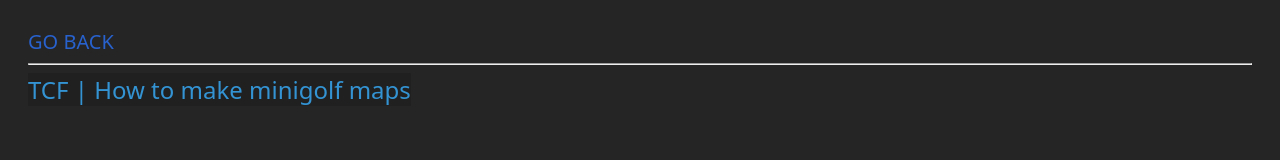
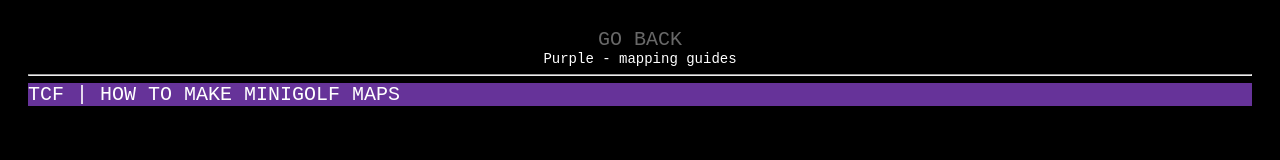
Before and after one commit to AwertaDreams/awertadreams.github.io, a plain HTML site: page guide_picker.html in a window 1280 px wide. Drawn offline with Linux system fonts and the light colour scheme.

Commit message:
Add files via upload

```diff
--- a/global.css
+++ b/global.css
@@ -1,8 +1,33 @@
 body {
-    background-color: #252525;
+    background-color: #000000;
     color: white;
-    font-family:system-ui, -apple-system, BlinkMacSystemFont, 'Segoe UI', Roboto, Oxygen, Ubuntu, Cantarell, 'Open Sans', 'Helvetica Neue', sans-serif;
+    font-family: monospace;
+    font-size: 14px;
     padding: 20px;
+    text-align: center;
+}
+
+body.home {
+    padding: 0px;
+    margin: 0;
+}
+
+.home-wrapper {
+    width: 100%;
+    height: 100vh;
+
+    display: flex;
+    flex-direction: column;
+    justify-content: center;
+    align-items: center;
+
+    text-align: center;
+}
+
+.wrapper-info {
+    display: flex;
+    flex-direction: column;
+    gap: 1px;
 }
 
 h1,h2,h3,h4 {
@@ -14,22 +39,26 @@ li {
     list-style: none;
 }
 
+li.guide_picker {
+    text-align: left;
+}
+
+a.guide_article {
+    color: white;
+    display: block;
+    width: 100%;
+    background-color: rebeccapurple;
+}
+
+
 a {
     text-decoration: none;
     text-transform: uppercase;
-    color: rgb(40, 98, 206);
+    color: rgb(104, 104, 104);
     font-size: 20px;
     transition: 0.1s;
 }
 
-a.normal {
-    text-decoration: none;
-    color: rgb(51, 147, 211);
-    font-size: 24px;
-    text-transform: none;
-    background-color: rgb(32, 32, 32);
-
-}
 
 a:hover {
     color: white;
@@ -37,16 +66,15 @@ a:hover {
 
 code {
     background-color: black;
-    padding: 5px;
     color: rgb(0, 255, 0);
 }
 
-img {
+img.g {
     padding: 10px;
     transition: 0.3s;
 }
 
-img:hover {
+img.g:hover {
     width: 60%;
 }
 
--- a/guide_picker.html
+++ b/guide_picker.html
@@ -8,9 +8,11 @@
 </head>
 <body>
     <a href="./index.html">Go back</a>
+    <br>
+    <span>Purple - mapping guides</span>
     <hr>
-    <li>
-        <a href="./guides/minigolf.html" class="normal">TCF | How to make minigolf maps</a>
+    <li class="guide_picker">
+        <a class="guide_article" href="./guides/minigolf.html" class="normal">TCF | How to make minigolf maps</a>
     </li>
 </body>
 </html>
```
Also changed, not shown: index.html (+9 -5 lines).
